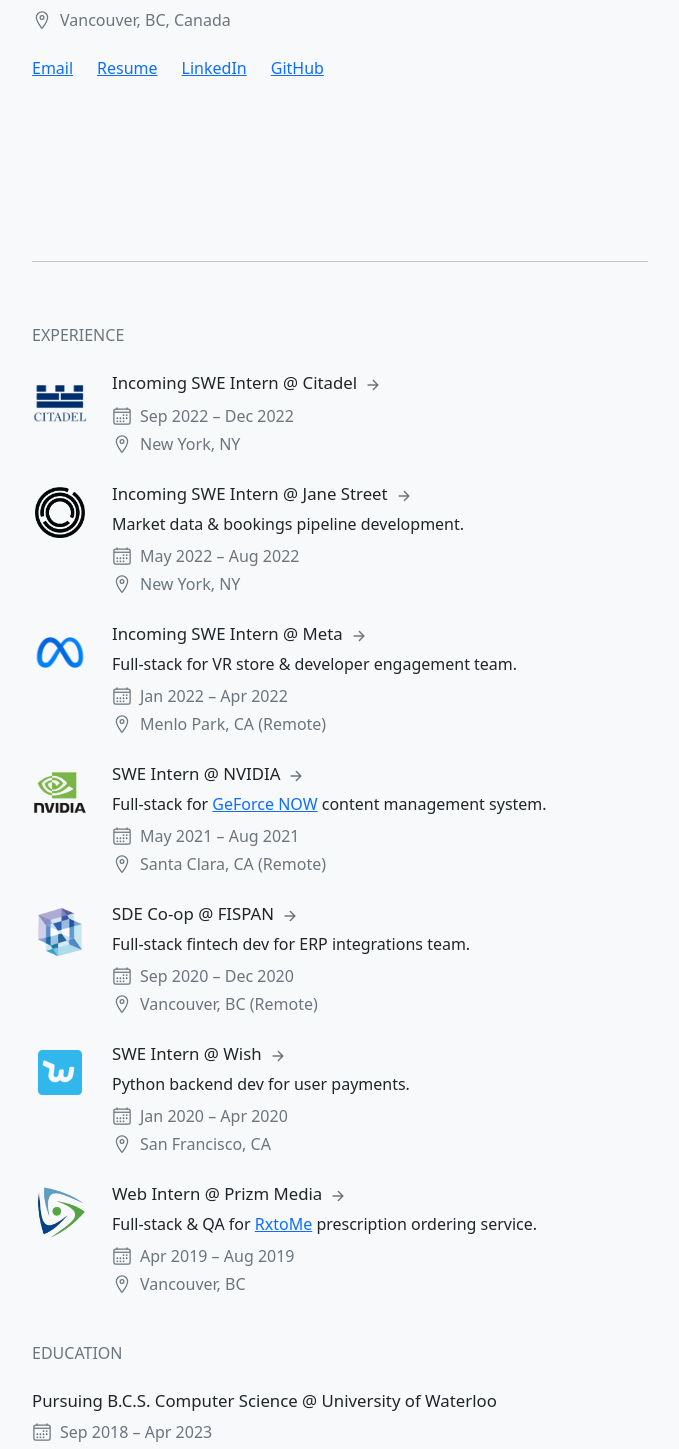
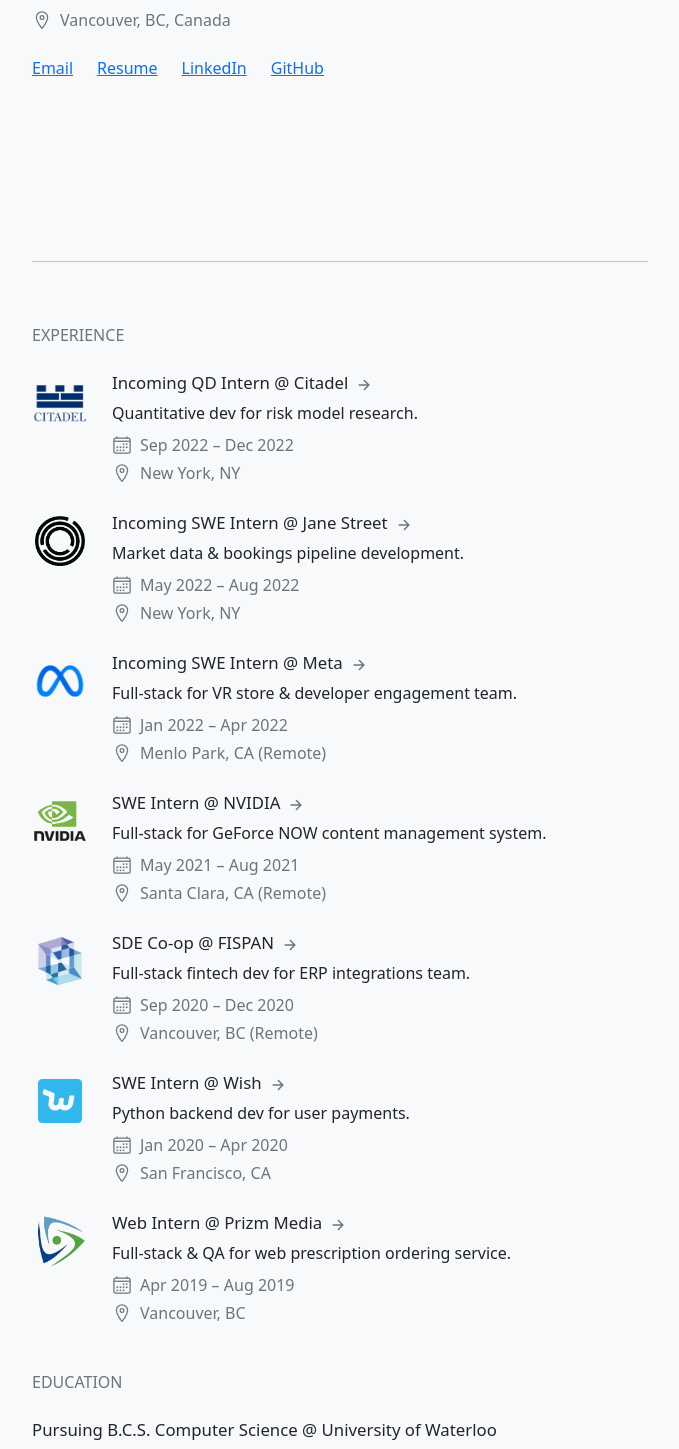
Before and after one commit to thomaskou/personal-website-3, a React (Create React App) app: page / in a window 1280 px wide. Shown: the part 355-1804 px from the top of the page, without its empty margins (300-979 px from the left). Built offline with nearby package versions, Linux system fonts and the light colour scheme; the HTML template or start-up script is replaced by a standard one.

Commit message:
Update info after Citadel

```diff
--- a/src/App.js
+++ b/src/App.js
@@ -33,9 +33,10 @@
 const dataExperience = [
     {
         company: 'Citadel',
-        team: 'Equity Quantitative Research & Global Trading',
-        title: 'Software Engineer Intern',
-        titleShort: 'SWE Intern',
+        team: 'Equities Quantitative Research',
+        title: 'Quantitative Developer Intern',
+        titleShort: 'QD Intern',
+        description: 'Quantitative dev for risk model research.',
         location: 'New York, NY',
         start: new Date('September 12, 2022'),
         end: new Date('December 16, 2022'),
@@ -72,7 +73,8 @@
         team: 'GeForce NOW',
         title: 'Software Engineer Intern',
         titleShort: 'SWE Intern',
-        description: <>Full-stack for <a href='https://www.nvidia.com/en-us/geforce-now/' target='_blank' rel='noopener noreferrer'>GeForce NOW</a> content management system.</>,
+        // description: <>Full-stack for <a href='https://www.nvidia.com/en-us/geforce-now/' target='_blank' rel='noopener noreferrer'>GeForce NOW</a> content management system.</>,
+        description: 'Full-stack for GeForce NOW content management system.',
         location: 'Santa Clara, CA',
         remote: true,
         start: new Date('May 3, 2021'),
@@ -111,7 +113,8 @@
         company: 'Prizm Media',
         title: 'Junior Web Developer Intern',
         titleShort: 'Web Intern',
-        description: <>Full-stack &amp; QA for <a href='https://rxtome.com/' target='_blank' rel='noopener noreferrer'>RxtoMe</a> prescription ordering service.</>,
+        // description: <>Full-stack &amp; QA for <a href='https://rxtome.com/' target='_blank' rel='noopener noreferrer'>RxtoMe</a> prescription ordering service.</>,
+        description: 'Full-stack & QA for web prescription ordering service.',
         location: 'Vancouver, BC',
         start: new Date('April 29, 2019'),
         end: new Date('August 23, 2019'),
```
